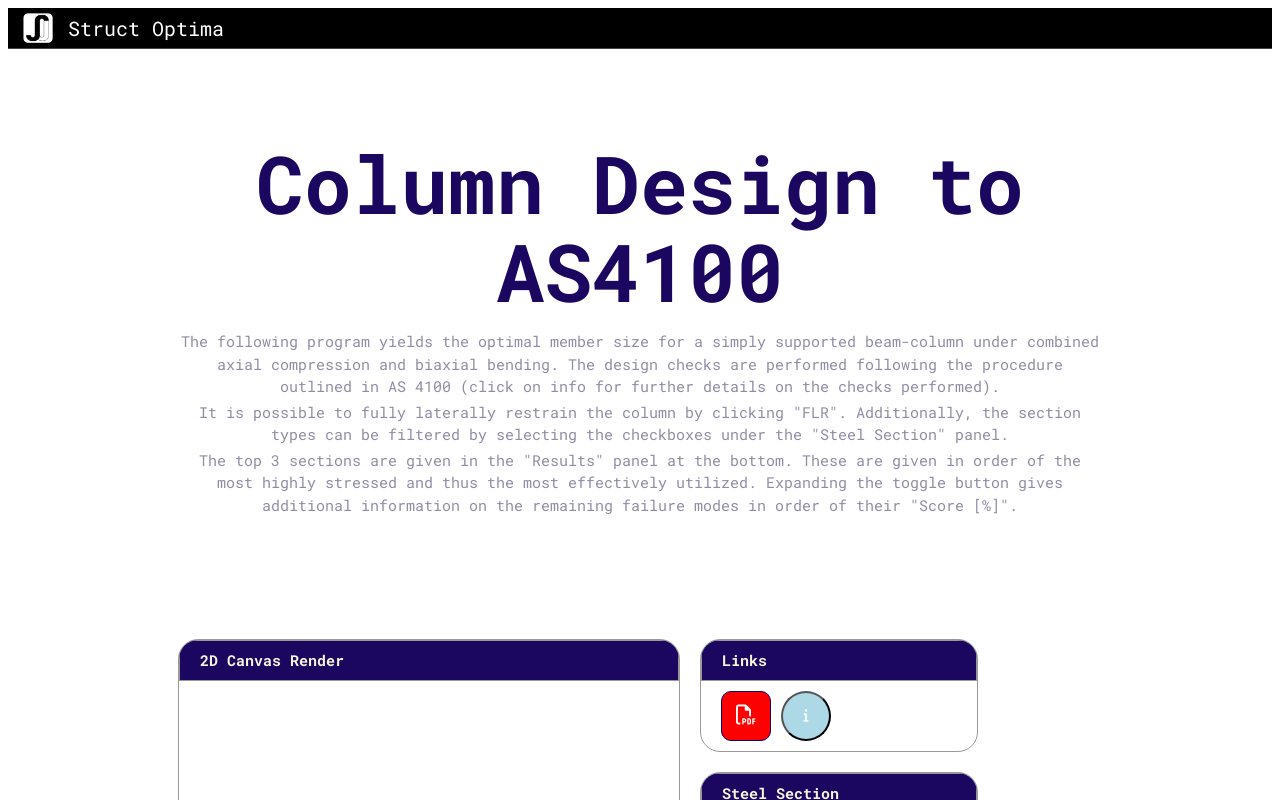
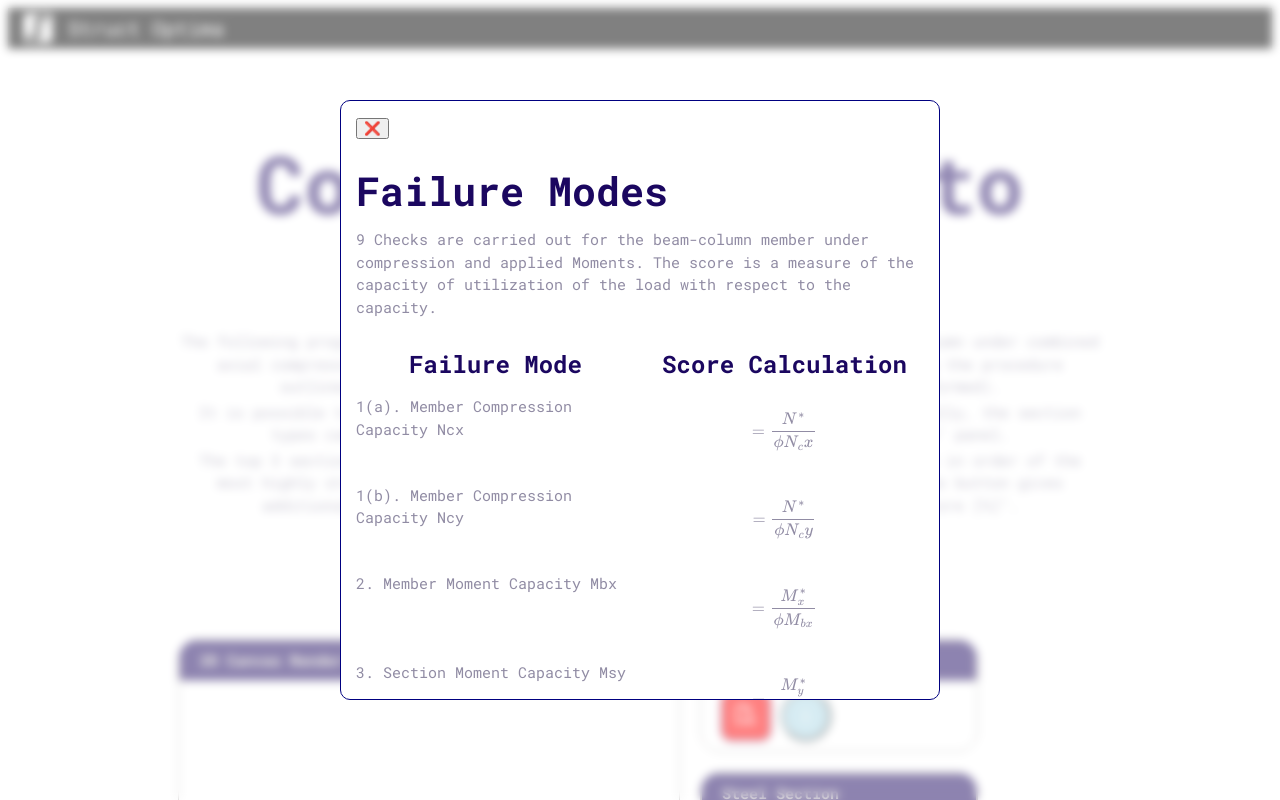
Before and after one commit to GabrielGarayalde/structoptima-website, a website built with Vite: page apps/column-design.html in a window 1280 px wide. Both pictures are taken after a click on the button 806 px from the left and 715 px from the top of the page. Shown: the top 800 px of the page. Built offline with nearby package versions, Linux system fonts and the light colour scheme; a script that the page names is missing.

Commit message:
column-design 100%

```diff
--- a/apps/column-design.html
+++ b/apps/column-design.html
@@ -37,6 +37,7 @@
     <link rel="stylesheet" href="/css/list.css" />
     <link rel="stylesheet" href="/css/navbar.css" />
     <link rel="stylesheet" href="/css/normalize.css" />
+    <link rel="stylesheet" href="/css/popover.css" />
     <link rel="stylesheet" href="/css/styles.css" />
     <link rel="stylesheet" href="/css/typography.css" />
 
@@ -78,6 +79,48 @@
         </ul>
       </nav>
     </header>
+
+    <!-- Modal -->
+    <div id="info-backdrop">
+      <div class="border-style popover--centred" id="info">
+        <button onclick="hideModal()">
+          <span aria-hidden="true">❌</span>
+        </button>
+        <h2>Failure Modes</h2>
+        <p>
+          9 Checks are carried out for the beam-column member under compression
+          and applied Moments. The score is a measure of the capacity of
+          utilization of the load with respect to the capacity.
+        </p>
+        <div class="grid grid--1x2 grid--centred">
+          <h3>Failure Mode</h3>
+          <h3>Score Calculation</h3>
+        </div>
+        <div class="grid grid--1x2">
+          <p>1(a). Member Compression Capacity Ncx</p>
+          <p>$$ = \frac{N^*}{\phi N_cx}$$</p>
+          <p>1(b). Member Compression Capacity Ncy</p>
+          <p>$$ = \frac{N^*}{\phi N_cy}$$</p>
+          <p>2. Member Moment Capacity Mbx</p>
+          <p>$$ = \frac{M_x^*}{\phi M_{bx}}$$</p>
+          <p>3. Section Moment Capacity Msy</p>
+          <p>$$ = \frac{M_y^*}{\phi M_{sy}}$$</p>
+          <p>4(a). Reduced Section Moment Capacity Mrx</p>
+          <p>$$ = \frac{M_x^*}{\phi M_{rx}}$$</p>
+          <p>4(b). Reduced Section Moment Capacity Mry</p>
+          <p>$$ = \frac{M_y^*}{\phi M_{ry}}$$</p>
+          <p>5(a). In-plane Member Moment Capacity Mix</p>
+          <p>$$ = \frac{M_x^*}{\phi M_{ix}}$$</p>
+          <p>5(b). In-plane Member Moment Capacity Miy</p>
+          <p>$$ = \frac{M_y^*}{\phi M_{iy}}$$</p>
+          <p>6. Member Biaxial Bending Capacity</p>
+          <p>
+            $$ = [\frac{M_x^*}{\phi M_{cx}}]^{1.4} + [\frac{M_y^*}{\phi
+            M_{iy}}]^{1.4} $$
+          </p>
+        </div>
+      </div>
+    </div>
 
     <!-- Headings and info -->
     <div class="block container">
@@ -128,7 +171,7 @@
               <div class="app__tile__body">
                 <div class="form__group--wrap">
                   <button
-                    class="link__button border-style"
+                    class="pdf__button border-style"
                     style="font-size: 2rem"
                     id="saveAsPdfButton"
                   >
@@ -484,42 +527,6 @@
       </div>
     </footer>
 
-    <!-- Modal -->
-    <!-- <div id="info-backdrop">
-      <div class="border-style popover--centred" id="info">
-        <button onclick="hideModal()">
-          <span aria-hidden="true">❌</span>
-        </button>
-        <h1>Failure Modes</h1>
-        <p>9 Checks are carried out for the beam-column member under compression and applied Moments.
-          The score is a measure of the capacity of utilization of the load with respect to the
-          capacity.
-        </p>
-        <div class="grid grid--1x2">
-          <h2>Failure Mode</h2>
-          <h2>Score Calculation</h2>
-          <p>1(a). Member Compression Capacity Ncx </p>
-          <p>$$ = \frac{N^*}{\phi N_cx}$$</p>
-          <p>1(b). Member Compression Capacity Ncy </p>
-          <p>$$ = \frac{N^*}{\phi N_cy}$$</p>
-          <p>2. Member Moment Capacity Mbx </p>
-          <p>$$ = \frac{M_x^*}{\phi M_{bx}}$$</p>
-          <p>3. Section Moment Capacity Msy </p>
-          <p>$$ = \frac{M_y^*}{\phi M_{sy}}$$</p>
-          <p>4(a). Reduced Section Moment Capacity Mrx </p>
-          <p>$$ = \frac{M_x^*}{\phi M_{rx}}$$</p>
-          <p>4(b). Reduced Section Moment Capacity Mry </p>
-          <p>$$ = \frac{M_y^*}{\phi M_{ry}}$$</p>
-          <p>5(a). In-plane Member Moment Capacity Mix </p>
-          <p>$$ = \frac{M_x^*}{\phi M_{ix}}$$</p>
-          <p>5(b). In-plane Member Moment Capacity Miy </p>
-          <p>$$ = \frac{M_y^*}{\phi M_{iy}}$$</p>
-          <p>6. Member Biaxial Bending Capacity </p>
-          <p>$$ = [\frac{M_x^*}{\phi M_{cx}}]^{1.4} + [\frac{M_y^*}{\phi M_{iy}}]^{1.4} $$</p>
-        </div>
-      </div>
-    </div> -->
-
     <script>
       let failureModesModal = document.getElementById("info-backdrop");
       function showModal() {
--- a/css/column-design.css
+++ b/css/column-design.css
@@ -23,11 +23,9 @@
   overflow: hidden;
 }
 
-.link__button {
+.pdf__button {
   width: 50px;
   height: 50px;
-  /* padding: 1rem; */
   background-color: red;
   color: white;
-  /* height: 75px; */
 }
--- a/css/grid.css
+++ b/css/grid.css
@@ -1,13 +1,10 @@
 .grid {
   display: grid;
   grid-gap: 1rem;
-
 }
 
-  @media screen and (min-width: 768px) {
 .grid--1x2 {
   grid-template-columns: 1fr 1fr;
-    }
 }
 
 @media screen and (min-width: 1024px) {
@@ -25,3 +22,7 @@
   grid-template-columns: 10fr 20fr 40fr 30fr;
   justify-items: center;
 }
+
+.grid--centred {
+  justify-items: center;
+}
--- /dev/null
+++ b/css/popover.css
@@ -0,0 +1,40 @@
+/* Popover */
+#info {
+  background: rgba(190, 190, 190, 0.5);
+  background-color: white;
+}
+
+#info-backdrop {
+  display: none;
+  position: fixed;
+  backdrop-filter: blur(5px);
+  background-color: rgba(255, 255, 255, 0.5);
+  width: 100vw;
+  height: 100vh;
+  top: 0;
+  left: 0;
+}
+
+.popover--centred {
+  position: fixed;
+  top: 100px;
+  bottom: 100px;
+  left: 50%;
+  width: 350px;
+  max-width: 95%;
+  transform: translateX(-50%);
+  overflow-y: auto;
+  padding: 15px;
+}
+
+.modal {
+  background-color: white;
+}
+
+@media screen and (min-width: 700px) {
+  .popover--centred {
+    width: 600px;
+
+  }
+
+}
```
Also changed, not shown: css_old/styles.css (+0 -29 lines). Lines whose indentation alone changed are shown as unchanged.
